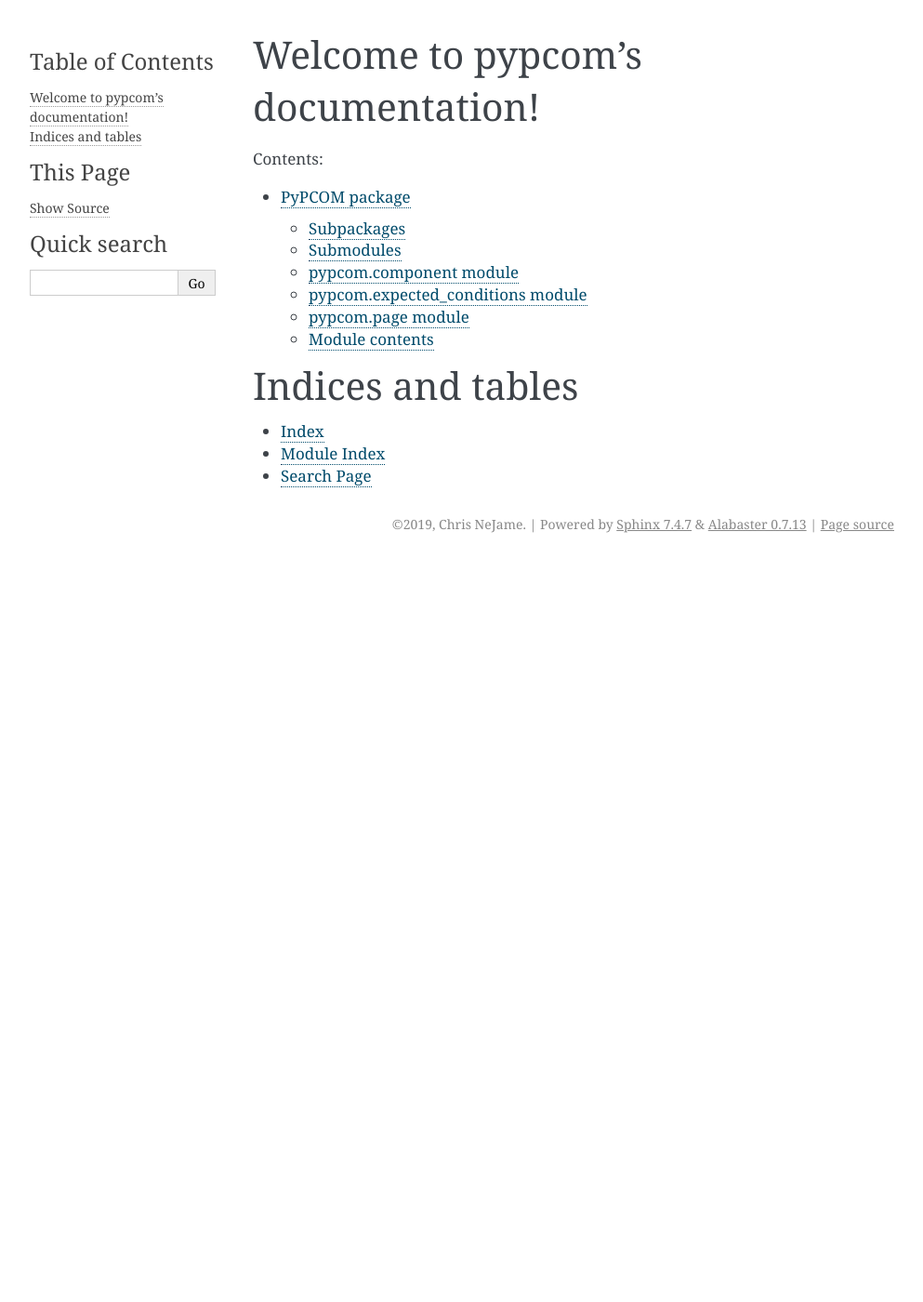
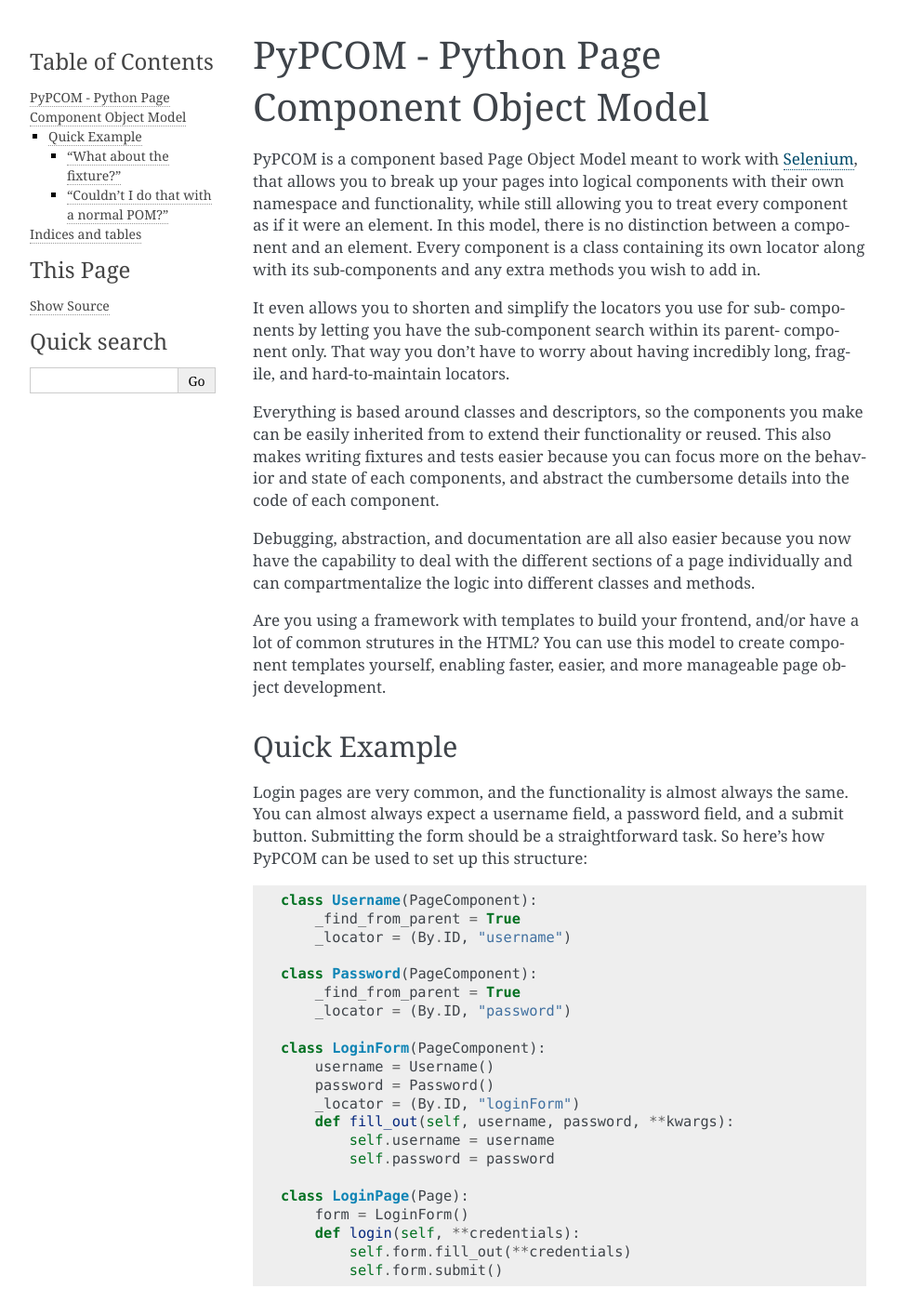
Before and after one commit to SalmonMode/PyPCOM, a Sphinx documentation site: the page built from doc/index.rst, in a window 1280 px wide and 1400 px high. Shown: the whole window at 93% size, without its empty margins (148-1141 px from the left). Built offline with Sphinx 7.4.7, drawn with Linux system fonts in a browser that asks for light colours; some of the changed text lies outside the part shown.

Commit message:
updated conf and docs

```diff
--- a/doc/conf.py
+++ b/doc/conf.py
@@ -48,6 +48,7 @@ extensions = [
     'sphinx.ext.autodoc',
     'sphinx.ext.viewcode',
     'sphinx.ext.todo',
+    "sphinx.ext.intersphinx",
 ]
 
 # Add any paths that contain templates here, relative to this directory.
@@ -190,4 +191,6 @@ epub_exclude_files = ['search.html']
 # -- Options for todo extension ----------------------------------------------
 
 # If true, `todo` and `todoList` produce output, else they produce nothing.
-todo_include_todos = Trueintersphinx_mapping = {"python": ("https://docs.python.org/3/", None)}
+intersphinx_mapping = {
+    "selenium": ("http://seleniumhq.github.io/selenium/docs/api/py/", None),
+}
--- a/doc/index.rst
+++ b/doc/index.rst
@@ -3,8 +3,104 @@
    You can adapt this file completely to your liking, but it should at least
    contain the root `toctree` directive.
 
-Welcome to pypcom's documentation!
-===================================
+PyPCOM - Python Page Component Object Model
+===========================================
+
+PyPCOM is a component based Page Object Model meant to work with Selenium_, that
+allows you to break up your pages into logical components with their own
+namespace and functionality, while still allowing you to treat every component
+as if it were an element. In this model, there is no distinction between a
+component and an element. Every component is a class containing its own locator
+along with its sub-components and any extra methods you wish to add in.
+
+It even allows you to shorten and simplify the locators you use for sub-
+components by letting you have the sub-component search within its parent-
+component only. That way you don't have to worry about having incredibly long,
+fragile, and hard-to-maintain locators.
+
+Everything is based around classes and descriptors, so the components you make
+can be easily inherited from to extend their functionality or reused. This also
+makes writing fixtures and tests easier because you can focus more on the
+behavior and state of each components, and abstract the cumbersome
+details into the code of each component.
+
+Debugging, abstraction, and documentation are all also easier because you now
+have the capability to deal with the different sections of a page individually
+and can compartmentalize the logic into different classes and methods.
+
+Are you using a framework with templates to build your frontend, and/or have a
+lot of common strutures in the HTML? You can use this model to create component
+templates yourself, enabling faster, easier, and more manageable page object
+development.
+
+Quick Example
+-------------
+
+Login pages are very common, and the functionality is almost always the same.
+You can almost always expect a username field, a password field, and a submit
+button. Submitting the form should be a straightforward task. So here's how
+PyPCOM can be used to set up this structure::
+
+    class Username(PageComponent):
+        _find_from_parent = True
+        _locator = (By.ID, "username")
+
+    class Password(PageComponent):
+        _find_from_parent = True
+        _locator = (By.ID, "password")
+
+    class LoginForm(PageComponent):
+        username = Username()
+        password = Password()
+        _locator = (By.ID, "loginForm")
+        def fill_out(self, username, password, **kwargs):
+            self.username = username
+            self.password = password
+
+    class LoginPage(Page):
+        form = LoginForm()
+        def login(self, **credentials):
+            self.form.fill_out(**credentials)
+            self.form.submit()
+
+Notice that both `fill_out` and `submit` are called on `self.form` inside
+`LoginPage`'s `login` method. This is possible because you are able to treat
+components both as components with custom defined methods, as well as
+:py:class:`~selenium.webdriver.remote.webelement.WebElement` objects. This is
+because PyPCOM defers attribute lookups to the
+:py:class:`~selenium.webdriver.remote.webelement.WebElement` object (assuming
+it can be found) if the component doesn't have the relevant attribute itself.
+However, if the :py:class:`~selenium.webdriver.remote.webelement.WebElement`
+object doesn't have the attribute, then it shows the component as not having
+that attribute.
+
+"What about the fixture?"
+^^^^^^^^^^^^^^^^^^^^^^^^^
+
+The fixture would actually be quite easy to create, and it could be made to be
+parameterizable. Assuming you're using pytest_, it would just look like this::
+
+    @pytest.fixture
+    def login(page, credentials):
+        page.login(**credentials)
+
+And with that, you have something that allows you to provide whatever
+credentials you want. You can even change the page fixture to give you a
+different page object that can handle whatever custom loggic is needed. The
+`login` fixture can even be parametrized indirectly for other purposes.
+
+"Couldn't I do that with a normal POM?"
+^^^^^^^^^^^^^^^^^^^^^^^^^^^^^^^^^^^^^^^
+
+Yes, but, because of the compartmentalized structure of this approach, if you
+need to adjust how you log in because of a different login form (e.g. maybe
+there's an additional field, or the locators are different), you can still use
+almost everything the `LoginPage` class by inheriting from it and just
+replacing the `form` component.
+
+It may not seem like much of a benefit at this small of a scale, but for more
+complex pages, it can save you a lot of effort and time.
+
 
 .. toctree::
    :maxdepth: 4
@@ -12,10 +108,13 @@ Welcome to pypcom's documentation!
 
    pypcom
 
-
 Indices and tables
 ==================
 
 * :ref:`genindex`
 * :ref:`modindex`
 * :ref:`search`
+
+
+.. _Selenium: http://seleniumhq.org/
+.. _pytest: https://docs.pytest.org/
```
